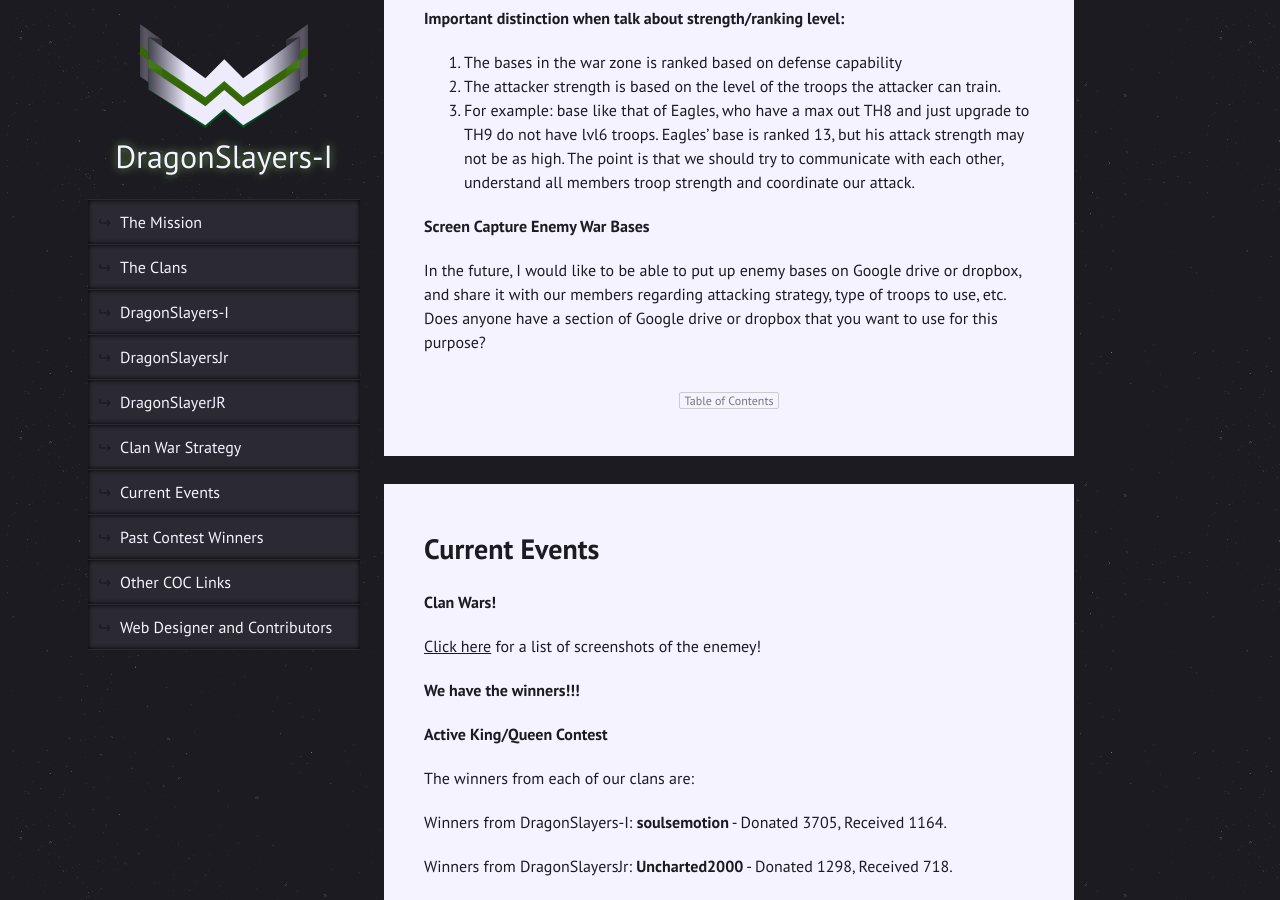
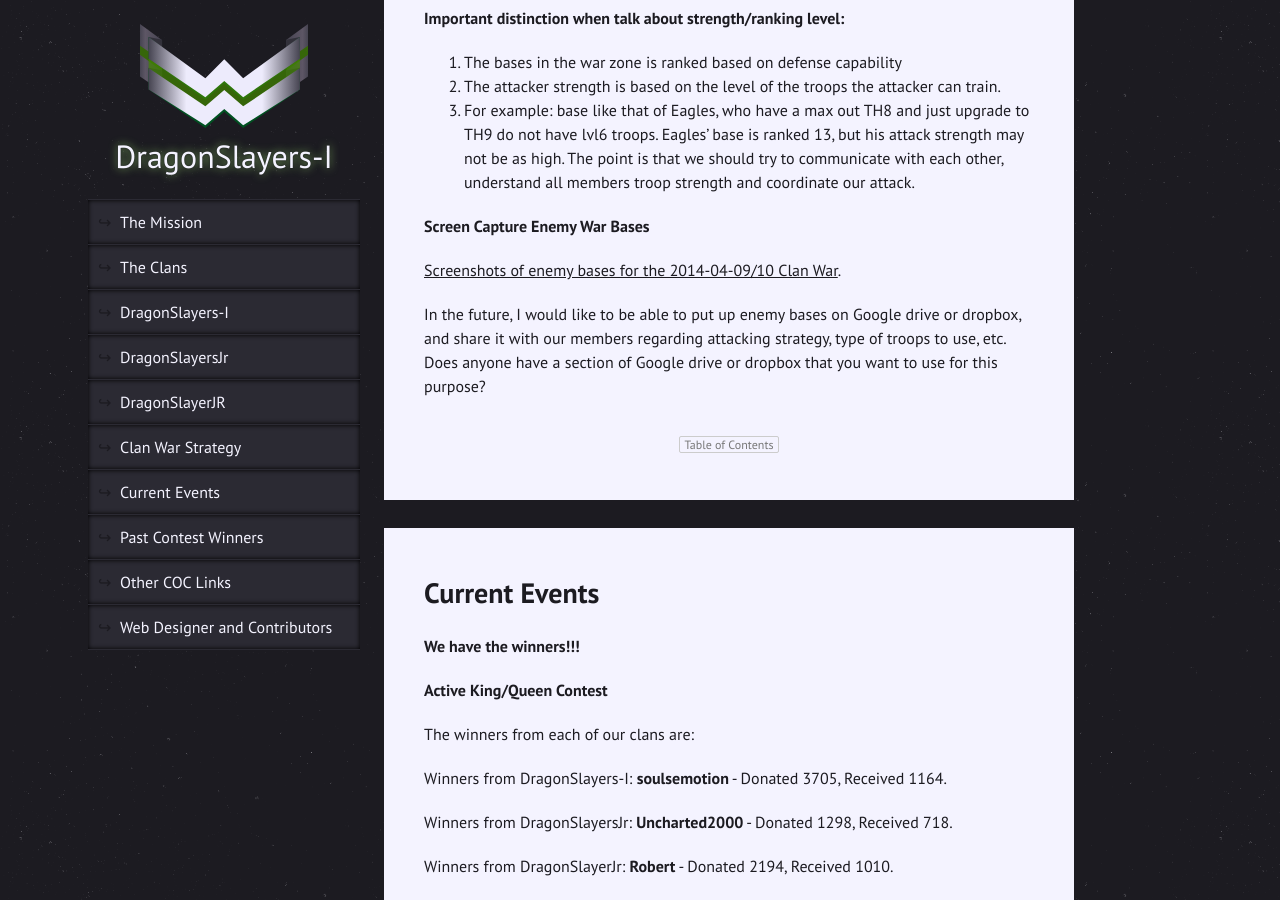
Before and after one commit to himedlooff/DragonSlayers-I, a Jekyll site: the page built from index.md, in a window 1280 px wide and 900 px high, scrolled down 4536 px. Built offline with Jekyll 4.4.1, drawn with Linux system fonts in a browser that asks for light colours.

Commit message:
Moves screen caps link.

```diff
--- a/index.md
+++ b/index.md
@@ -133,14 +133,12 @@
 
 **Screen Capture Enemy War Bases**
 
+[Screenshots of enemy bases for the 2014-04-09/10 Clan War](clan-wars/2014-04-09.html).
+
 In the future, I would like to be able to put up enemy bases on Google drive or dropbox, and share it with our members regarding attacking strategy, type of troops to use, etc.  Does anyone have a section of Google drive or dropbox that you want to use for this purpose?
 
 
 # Current Events
-
-**Clan Wars!**
-
-[Click here](clan-wars/2014-04-09.html) for a list of screenshots of the enemey!
 
 **We have the winners!!!**
 
```
